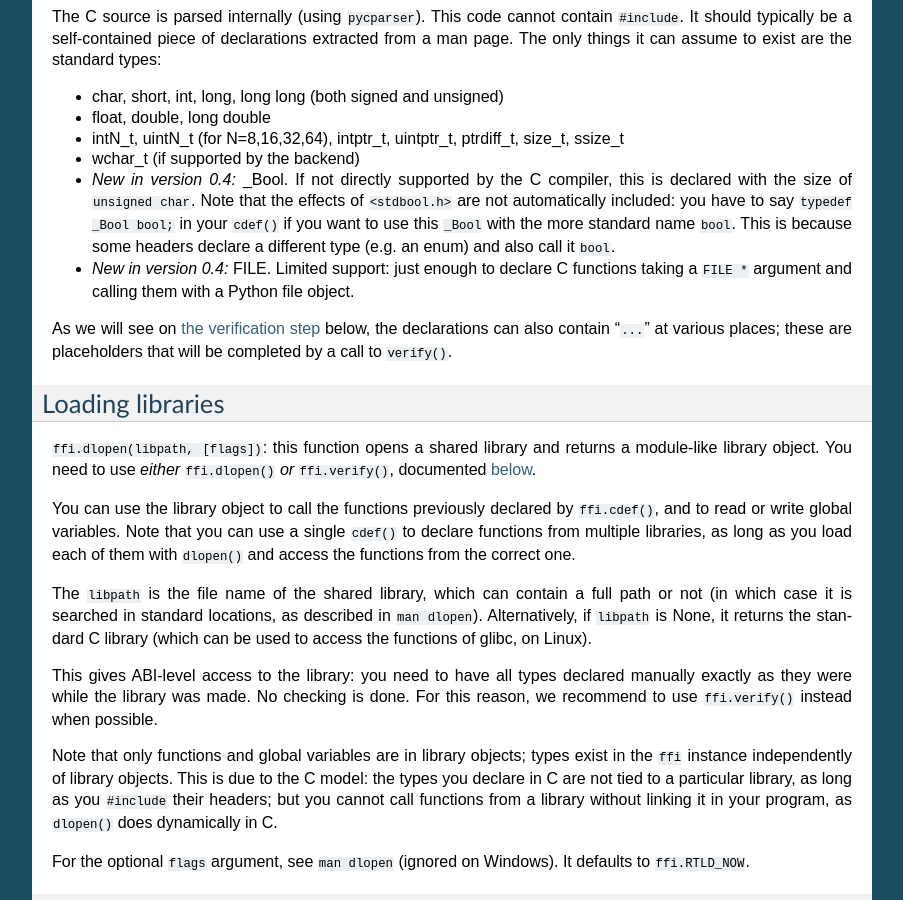
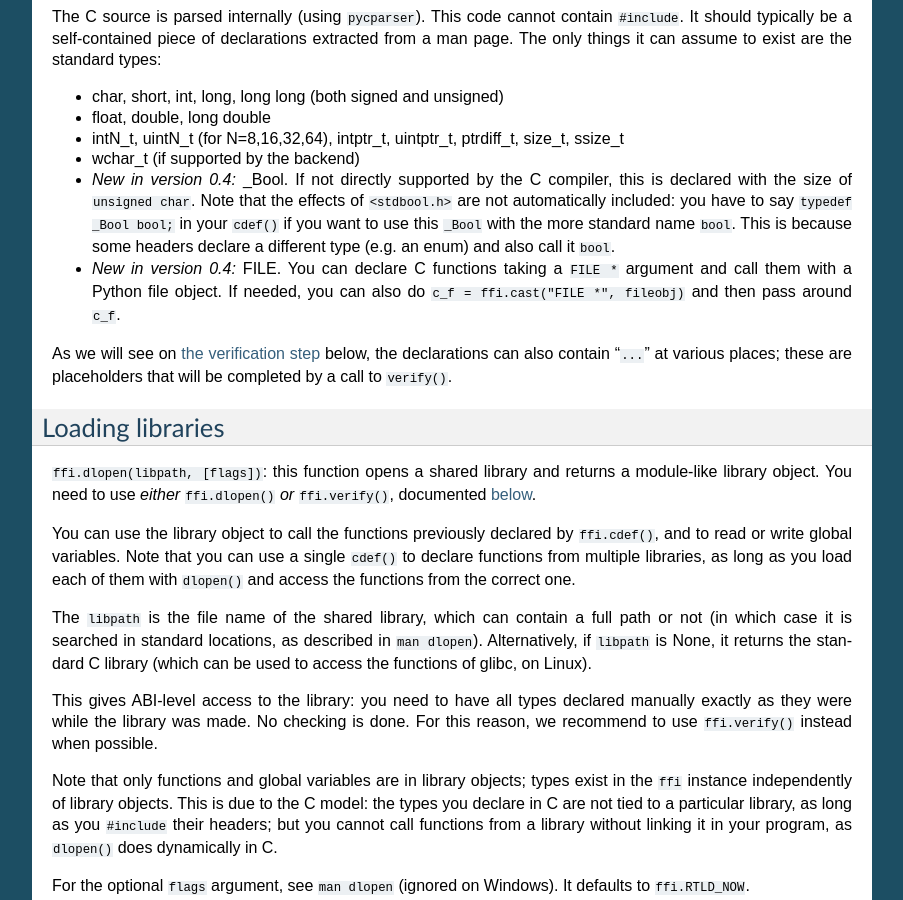
Before and after one commit to python-cffi/cffi, a Sphinx documentation site: the page built from doc/source/index.rst, in a window 1280 px wide and 900 px high, scrolled down 5062 px. Shown: the whole window, without its empty margins (198-1101 px from the left). Built offline with Sphinx 7.4.7, drawn with Linux system fonts in a browser that asks for light colours.

Commit message:
Update the documentation about FILE.

```diff
--- a/doc/source/index.rst
+++ b/doc/source/index.rst
@@ -397,9 +397,10 @@ can assume to exist are the standard types:
   some headers declare a different type (e.g. an enum) and also call it
   ``bool``.
 
-* *New in version 0.4:* FILE.  Limited support: just enough to declare C
-  functions taking a ``FILE *`` argument and calling them with a Python
-  file object.
+* *New in version 0.4:* FILE.  You can declare C functions taking a
+  ``FILE *`` argument and call them with a Python file object.  If needed,
+  you can also do ``c_f = ffi.cast("FILE *", fileobj)`` and then pass around
+  ``c_f``.
 
 .. "versionadded:: 0.4": bool
 .. "versionadded:: 0.4": FILE
```
